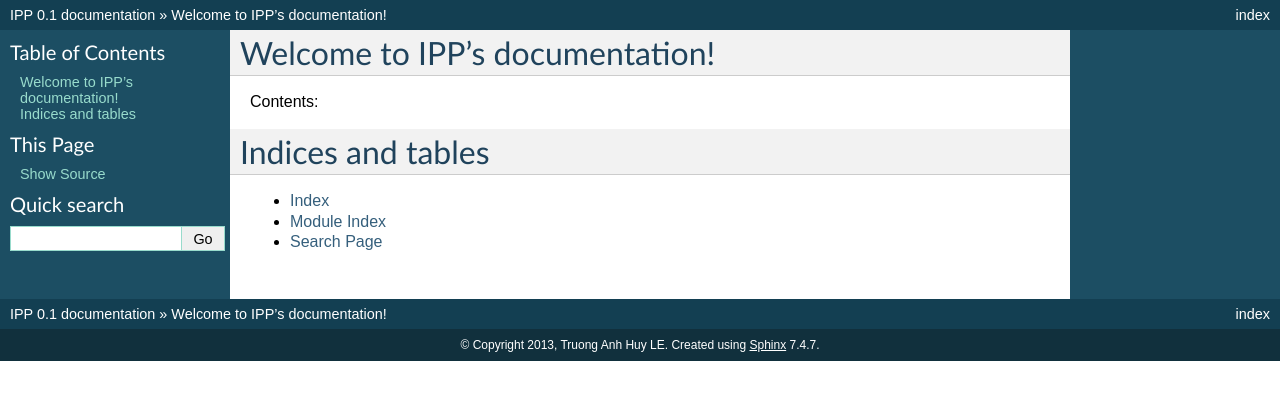
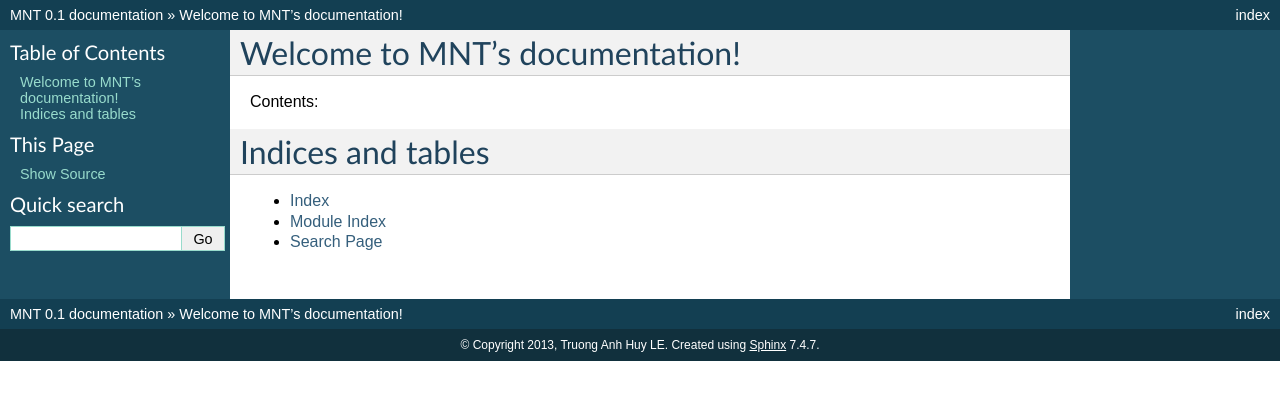
Before and after one commit to TAHuy-Le/IPP, a Sphinx documentation site: the page built from help/source/index.rst, in a window 1280 px wide. Shown: the top 400 px of the page. Built offline with Sphinx 7.4.7, drawn with Linux system fonts in a browser that asks for light colours; formulas are drawn with MathJax 3.

Commit message:
Add files via upload

```diff
--- a/help/source/conf.py
+++ b/help/source/conf.py
@@ -1,6 +1,6 @@
 # -*- coding: utf-8 -*-
 #
-# IPP documentation build configuration file, created by
+# MNT documentation build configuration file, created by
 # sphinx-quickstart on Sun Feb 12 17:11:03 2012.
 #
 # This file is execfile()d with the current directory set to its containing dir.
@@ -40,7 +40,7 @@ source_suffix = '.rst'
 master_doc = 'index'
 
 # General information about the project.
-project = u'IPP'
+project = u'MNT'
 copyright = u'2013, Truong Anh Huy LE'
 
 # The version info for the project you're documenting, acts as replacement for
@@ -178,7 +178,7 @@ htmlhelp_basename = 'TemplateClassdoc'
 # Grouping the document tree into LaTeX files. List of tuples
 # (source start file, target name, title, author, documentclass [howto/manual]).
 latex_documents = [
-  ('index', 'IPP.tex', u'IPP Documentation',
+  ('index', 'MNT.tex', u'MNT Documentation',
    u'Truong Anh Huy LE', 'manual'),
 ]
 
@@ -211,6 +211,6 @@ latex_documents = [
 # One entry per manual page. List of tuples
 # (source start file, name, description, authors, manual section).
 man_pages = [
-    ('index', 'TemplateClass', u'IPP Documentation',
+    ('index', 'TemplateClass', u'MNT Documentation',
      [u'Truong Anh Huy LE'], 1)
 ]
--- a/help/source/index.rst
+++ b/help/source/index.rst
@@ -1,9 +1,9 @@
-.. IPP documentation master file, created by
+.. MNT documentation master file, created by
    sphinx-quickstart on Sun Feb 12 17:11:03 2012.
    You can adapt this file completely to your liking, but it should at least
    contain the root `toctree` directive.
 
-Welcome to IPP's documentation!
+Welcome to MNT's documentation!
 ============================================
 
 Contents:
```
